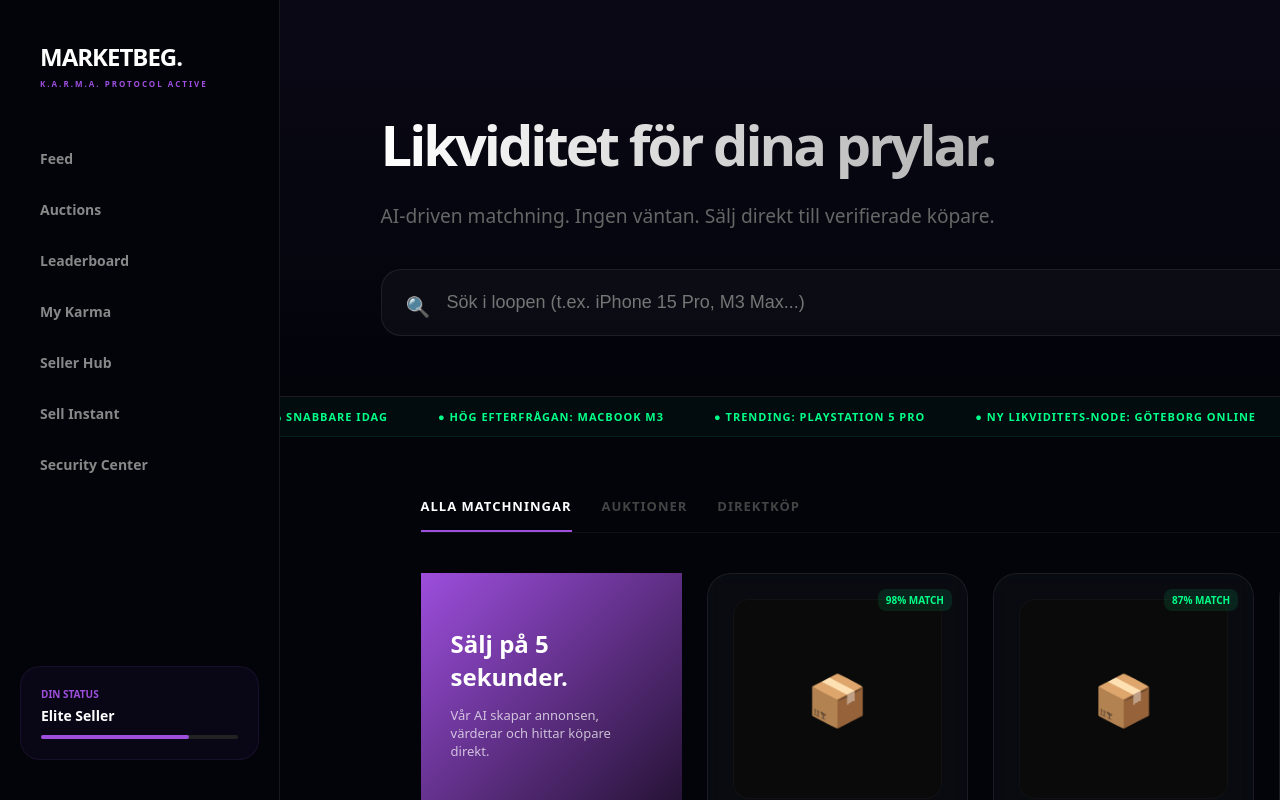
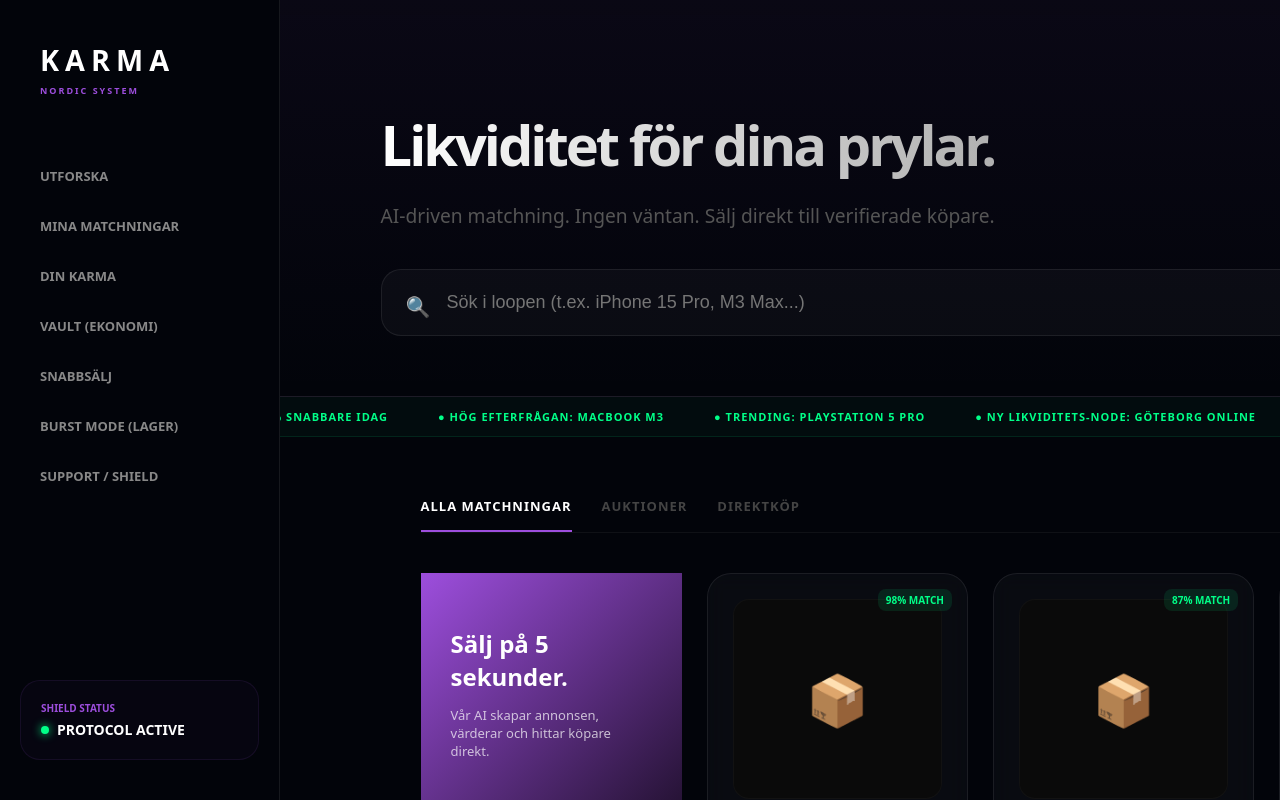
Before and after one commit to gascheckking/marketbeg-appGem, a Next.js app: page / in a window 1280 px wide. Shown: the top 800 px of the page. Built offline with nearby package versions, Linux system fonts and the light colour scheme.

Commit message:
Update layout.tsx

```diff
--- a/app/layout.tsx
+++ b/app/layout.tsx
@@ -2,8 +2,8 @@ import type { Metadata } from "next";
 import "./globals.css";
 
 export const metadata: Metadata = {
-  title: "Loopen | Know • Acquire • Reuse • Match • Again",
-  description: "AI-driven cirkulär ekonomi med Karma Shield",
+  title: "KARMA | Nordic System",
+  description: "Things deserve more than one life.",
 };
 
 export default function RootLayout({
@@ -29,21 +29,22 @@ export default function RootLayout({
             background: 'var(--bg-deep)',
             zIndex: 100
           }}>
-            <div style={{ padding: '0 20px' }}>
-              <div style={{ fontSize: '1.5rem', fontWeight: 900, marginBottom: '5px', letterSpacing: '-1px' }}>MARKETBEG.</div>
-              <div style={{ fontSize: '8px', fontWeight: 800, color: 'var(--neon-purple)', letterSpacing: '2px', marginBottom: '40px' }}>
-                K.A.R.M.A. PROTOCOL ACTIVE
+            {/* Ny Logo-filosofi: Rent, stort avstånd, ingen symbol */}
+            <div style={{ padding: '0 20px', marginBottom: '50px' }}>
+              <div style={{ fontSize: '1.8rem', fontWeight: 900, letterSpacing: '6px', color: '#fff' }}>KARMA</div>
+              <div style={{ fontSize: '9px', fontWeight: 800, color: 'var(--neon-purple)', letterSpacing: '2px', marginTop: '5px' }}>
+                NORDIC SYSTEM
               </div>
             </div>
 
             {[
-              { name: 'Feed', path: '/feed' },
-              { name: 'Auctions', path: '/auctions' },
-              { name: 'Leaderboard', path: '/leaderboard' },
-              { name: 'My Karma', path: '/dashboard' },
-              { name: 'Seller Hub', path: '/dashboard/seller' },
-              { name: 'Sell Instant', path: '/sell/instant' },
-              { name: 'Security Center', path: '/dispute' }
+              { name: 'Utforska', path: '/feed' },
+              { name: 'Mina Matchningar', path: '/auctions' },
+              { name: 'Din Karma', path: '/my-karma' },
+              { name: 'Vault (Ekonomi)', path: '/dashboard/seller' },
+              { name: 'Snabbsälj', path: '/sell/instant' },
+              { name: 'Burst Mode (Lager)', path: '/sell/burst' },
+              { name: 'Support / Shield', path: '/dispute' }
             ].map((link) => (
               <a
                 key={link.path}
@@ -55,20 +56,26 @@ export default function RootLayout({
                   textDecoration: 'none',
                   color: '#888',
                   fontWeight: 700,
-                  fontSize: '14px',
+                  fontSize: '13px',
                   transition: '0.2s all'
                 }}
               >
-                {link.name}
+                {link.name.toUpperCase()}
               </a>
             ))}
 
-            {/* Bottom Nav Stats */}
-            <div style={{ marginTop: 'auto', padding: '20px', background: 'rgba(157, 78, 221, 0.05)', borderRadius: '20px', border: '1px solid rgba(157, 78, 221, 0.1)' }}>
-              <div style={{ fontSize: '10px', color: 'var(--neon-purple)', fontWeight: 900, marginBottom: '5px' }}>DIN STATUS</div>
-              <div style={{ fontSize: '14px', fontWeight: 900 }}>Elite Seller</div>
-              <div style={{ width: '100%', height: '4px', background: '#222', borderRadius: '2px', marginTop: '10px' }}>
-                <div style={{ width: '75%', height: '100%', background: 'var(--neon-purple)', borderRadius: '2px' }}></div>
+            {/* Shield Indicator Status */}
+            <div style={{
+              marginTop: 'auto',
+              padding: '20px',
+              background: 'rgba(157, 78, 221, 0.03)',
+              borderRadius: '20px',
+              border: '1px solid rgba(157, 78, 221, 0.1)'
+            }}>
+              <div style={{ fontSize: '10px', color: 'var(--neon-purple)', fontWeight: 900, marginBottom: '5px' }}>SHIELD STATUS</div>
+              <div style={{ fontSize: '14px', fontWeight: 900, display: 'flex', alignItems: 'center', gap: '8px' }}>
+                <span className="pulse" style={{ background: 'var(--neon-mint)', boxShadow: '0 0 10px var(--neon-mint)' }}></span>
+                PROTOCOL ACTIVE
               </div>
             </div>
           </nav>
@@ -79,7 +86,6 @@ export default function RootLayout({
           </main>
         </div>
 
-        {/* CSS Globals Injection */}
         <style dangerouslySetInnerHTML={{ __html: `
           :root {
             --bg-deep: #02040a;
@@ -89,62 +95,42 @@ export default function RootLayout({
             --glass: rgba(255,255,255,0.03);
           }
 
-          body {
-            -webkit-font-smoothing: antialiased;
-          }
-
           .glass-card {
             background: var(--glass);
             border: 1px solid var(--border);
             border-radius: 24px;
             backdrop-filter: blur(10px);
             padding: 25px;
-            transition: transform 0.3s ease, border 0.3s ease;
-          }
-
-          .glass-card:hover {
-            border: 1px solid rgba(255,255,255,0.15);
           }
 
           .primary-btn {
-            background: var(--neon-mint);
-            color: #000;
+            background: var(--neon-purple);
+            color: #fff;
             border: none;
             padding: 18px 30px;
             border-radius: 16px;
             font-weight: 900;
             cursor: pointer;
-            transition: 0.2s cubic-bezier(0.4, 0, 0.2, 1);
-            text-transform: uppercase;
-            letter-spacing: 1px;
-            font-size: 14px;
+            transition: 0.2s ease;
           }
 
           .primary-btn:hover {
-            transform: translateY(-3px);
-            box-shadow: 0 10px 25px rgba(0,255,136,0.3);
-            filter: brightness(1.1);
+            transform: translateY(-2px);
+            filter: brightness(1.2);
           }
 
-          .primary-btn:active {
-            transform: translateY(-1px);
-          }
-
-          .muted { color: #666; }
+          .muted { color: #555; }
 
           .page-wrapper {
             padding: 60px 80px;
             max-width: 1400px;
-            margin: 0 auto;
           }
 
           .nav-link:hover {
             background: var(--glass);
             color: #fff;
-            padding-left: 25px;
           }
 
-          /* Stat Pill for KARMA indicators */
           .stat-pill {
             padding: 6px 14px;
             border-radius: 20px;
@@ -152,31 +138,16 @@ export default function RootLayout({
             border: 1px solid var(--border);
             font-size: 12px;
             font-weight: 800;
-            display: inline-flex;
-            align-items: center;
-            gap: 8px;
           }
 
-          /* Pulse for Live Auctions */
           .pulse {
             width: 8px;
             height: 8px;
-            background: #ff4444;
             border-radius: 50%;
-            box-shadow: 0 0 10px #ff4444;
-            animation: pulse-ring 1.25s cubic-bezier(0.215, 0.61, 0.355, 1) infinite;
+            display: inline-block;
           }
 
-          @keyframes pulse-ring {
-            0% { transform: scale(.33); }
-            80%, 100% { opacity: 0; }
-          }
-
-          /* Webkit Scrollbar */
-          ::-webkit-scrollbar { width: 8px; }
-          ::-webkit-scrollbar-track { background: var(--bg-deep); }
-          ::-webkit-scrollbar-thumb { background: #1a1a1a; border-radius: 10px; }
-          ::-webkit-scrollbar-thumb:hover { background: #252525; }
+          ::-webkit-scrollbar { display: none; }
         `}} />
       </body>
     </html>
```
